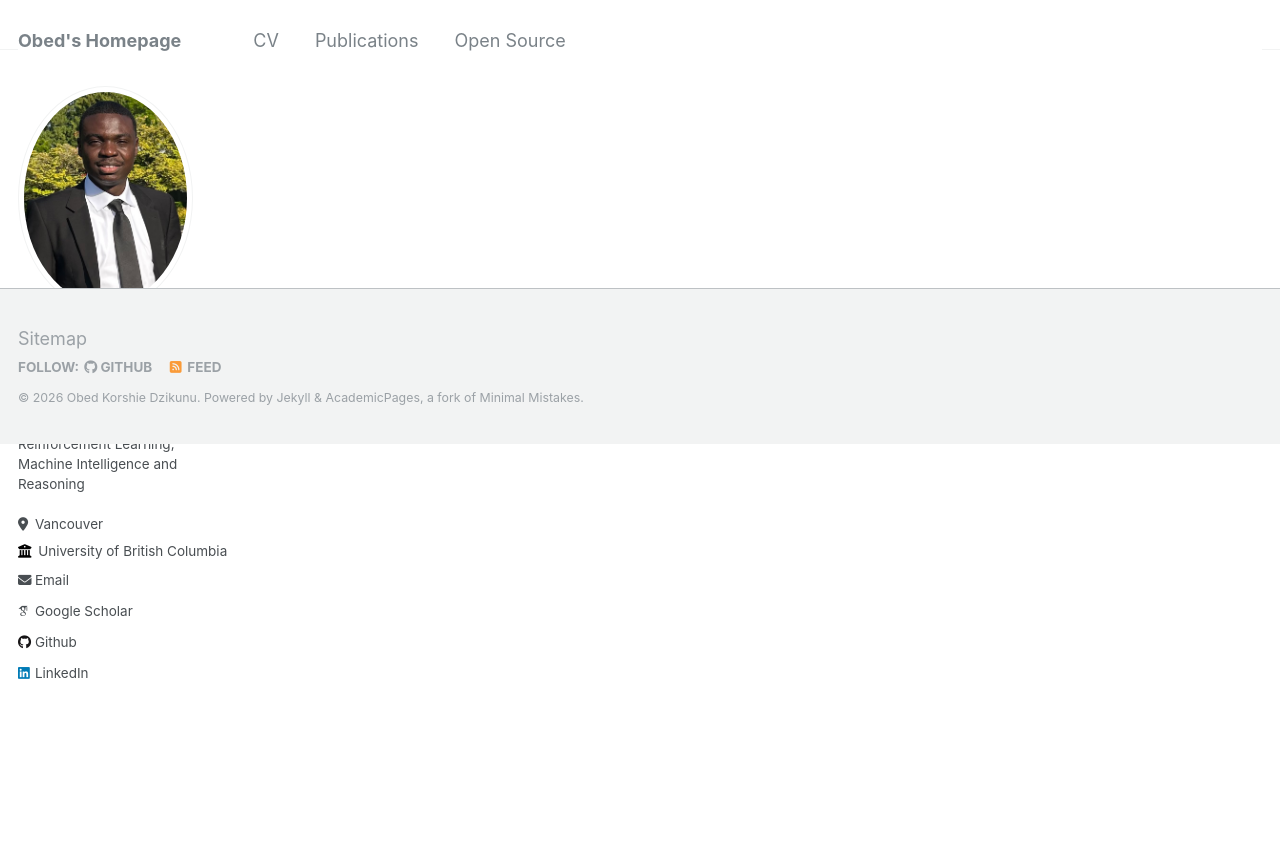
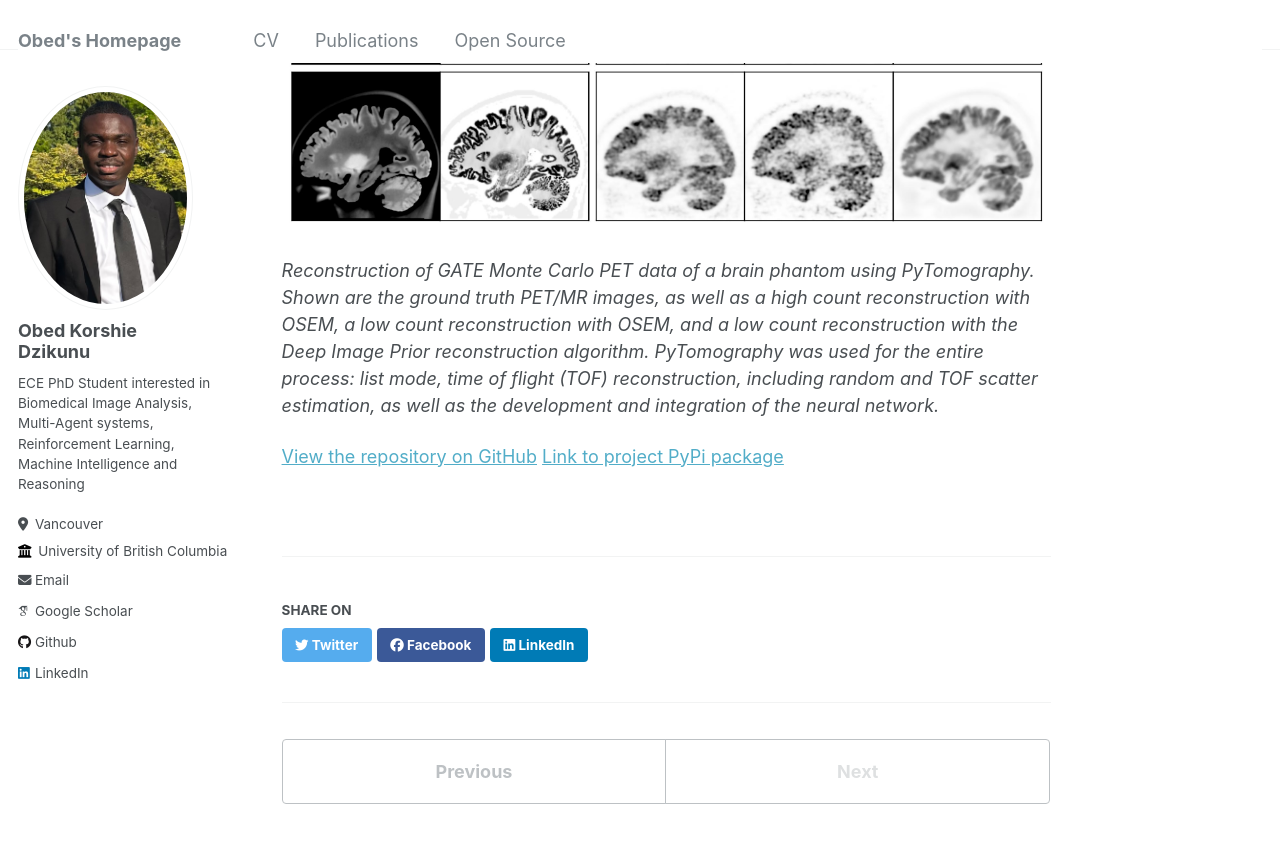
Before and after one commit to ObedDzik/obeddzik.github.io, a Jekyll site: the page built from _portfolio/pytomography.md, in a window 1280 px wide and 900 px high, scrolled down 456 px. Shown: the top 843 px of the window. Built offline with Jekyll 4.4.1, drawn with Linux system fonts in a browser that asks for light colours; some web fonts are replaced.

Commit message:
Refactor content and formatting in pytomography.md

```diff
--- a/_portfolio/pytomography.md
+++ b/_portfolio/pytomography.md
@@ -9,14 +9,16 @@ excerpt: '
 ![Stars](https://img.shields.io/github/stars/qurit/PyTomography)
 ![Issues](https://img.shields.io/github/issues/qurit/PyTomography)
 
-PyTomography is a GPU-accelerated, open-source Python library for medical image reconstruction, designed as a central platform for developing, validating, and deploying a wide range of tomographic reconstruction algorithms, including emerging AI-based methods.<br/><img src="/images/pytomography_image.jpg" alt="Sample PyTomography reconstruction">
+PyTomography is a GPU-accelerated, open-source Python library for medical image reconstruction, designed as a central platform for developing, validating, and deploying a wide range of tomographic reconstruction algorithms, including emerging AI-based methods.
+'
+
+date: 2025-02-01
+paperurl: 'https://www.sciencedirect.com/science/article/pii/S235271102400390X'
+---
+
+<img src="/images/pytomography_image.jpg" alt="Sample PyTomography reconstruction">
 
 *Reconstruction of GATE Monte Carlo PET data of a brain phantom using PyTomography. Shown are the ground truth PET/MR images, as well as a high count reconstruction with OSEM, a low count reconstruction with OSEM, and a low count reconstruction with the Deep Image Prior reconstruction algorithm. PyTomography was used for the entire process: list mode, time of flight (TOF) reconstruction, including random and TOF scatter estimation, as well as the development and integration of the neural network.*
 
 [View the repository on GitHub](https://github.com/PyTomography/PyTomography.git)
 [Link to project PyPi package](https://pypi.org/project/pytomography/)
-'
-
-date: 2025-02-01
-paperurl: 'https://www.sciencedirect.com/science/article/pii/S235271102400390X'
----
```
